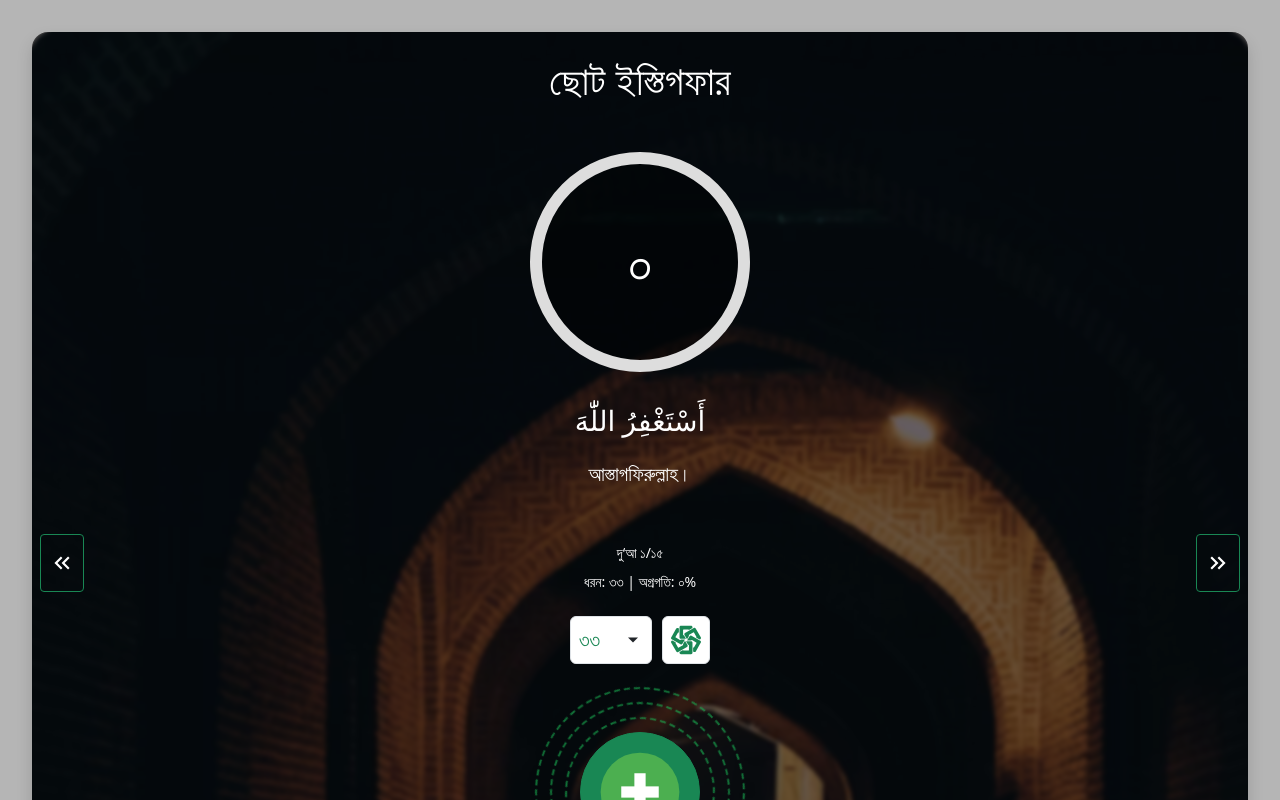
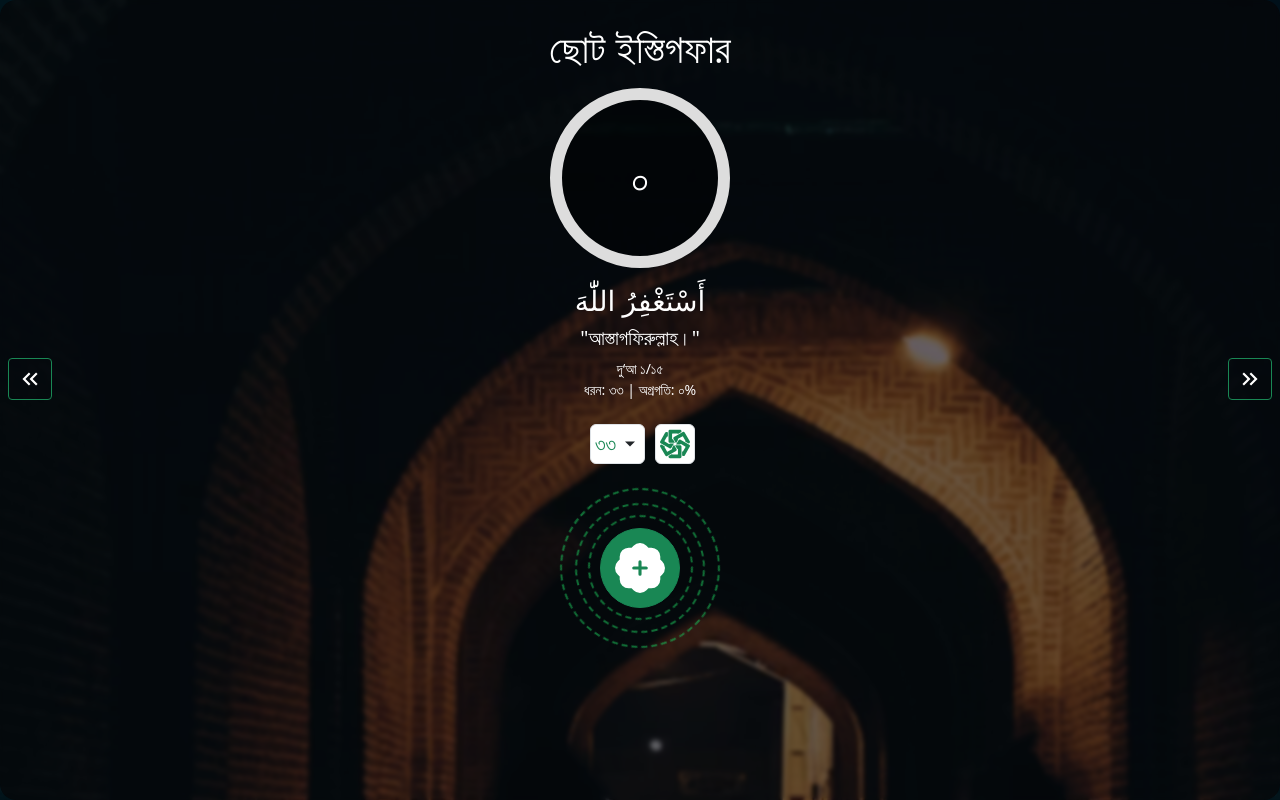
Before and after one commit to rakibhosain2302/Ziker-App, a React (Vite) app: page / in a window 1280 px wide. Shown: the top 800 px of the page. Built offline with nearby package versions, Linux system fonts and the light colour scheme.

Commit message:
Updated Resposive UI

```diff
--- a/src/App.css
+++ b/src/App.css
@@ -1,7 +1,5 @@
 #root {
   margin: 0 auto;
-  padding: 2rem;
-  background-color: rgba(0, 0, 0, 0.29);
 }
 
 .logo {
@@ -78,7 +76,7 @@
 
 .orbit-wrapper {
   position: relative;
-  width: 160px;
+  /* width: 160px; */
   height: 160px;
   display: flex;
   justify-content: center;
@@ -87,8 +85,9 @@
 
 /* Main button */
 .main-btn {
-  width: 120px;
-  height: 120px;
+  width: 80px;
+  height: 80px;
+  padding: 0;
   z-index: 5;
 }
 
@@ -101,20 +100,21 @@
 }
 
 .orbit-1 {
-  width: 150px;
-  height: 150px;
+  width: 105px;
+  height: 105px;
+  animation-duration: 8s;
 }
 
 .orbit-2 {
-  width: 180px;
-  height: 180px;
-  animation-duration: 10s;
+  width: 130px;
+  height: 130px;
+  animation-duration: 12s;
 }
 
 .orbit-3 {
-  width: 210px;
-  height: 210px;
-  animation-duration: 14s;
+  width: 160px;
+  height: 160px;
+  animation-duration: 15s;
 }
 
 /* Rotation animation */
@@ -136,3 +136,24 @@ backdrop-filter: blur(2.2px);
 -webkit-backdrop-filter: blur(2.2px);
 border: 1px solid rgba(255, 255, 255, 0.01);
 }
+
+.bg-image {
+  width: 100%;
+  height: 100vh;
+}
+
+/* 📱 Mobile */
+@media (max-width: 576px) {
+  .bg-image {
+    height: 100vh;
+    margin: 0 auto;
+  }
+}
+
+/* 📱 Tablet */
+@media (max-width: 768px) {
+  .bg-image {
+    height: 100vh;
+    margin: 0 auto;
+  }
+}
--- a/src/Components/ButtonsPanel.jsx
+++ b/src/Components/ButtonsPanel.jsx
@@ -1,9 +1,10 @@
 import React from "react";
-import { FcPlus } from "react-icons/fc";
+import { BsPatchPlusFill } from "react-icons/bs";
+
 
 const ButtonsPanel = ({ handleIncrement }) => {
   return (
-    <div className="mt-5 d-flex justify-content-center mb-5">
+    <div className="mt-4 d-flex justify-content-center mb-5">
       <div className="orbit-wrapper" onClick={handleIncrement} style={{ cursor: "pointer" }}>
         {/* rotating rings */}
         <span className="orbit orbit-1"></span>
@@ -14,7 +15,7 @@ const ButtonsPanel = ({ handleIncrement }) => {
         <button
           className="btn btn-success rounded-circle main-btn"
         >
-          <FcPlus size={90} />
+          <BsPatchPlusFill size={50} />
         </button>
       </div>
     </div>
--- a/src/Components/CounterCircle.jsx
+++ b/src/Components/CounterCircle.jsx
@@ -1,6 +1,6 @@
 import React from "react";
 
-const CounterCircle = ({ count, progress, mode, size = 250 }) => {
+const CounterCircle = ({ count, progress, mode, size = 200 }) => {
   const STROKE = 12;
   const RADIUS = (size - STROKE) / 2;
   const CIRCUMFERENCE = 2 * Math.PI * RADIUS;
@@ -19,7 +19,7 @@ const CounterCircle = ({ count, progress, mode, size = 250 }) => {
 
   return (
     <div
-      className="position-relative rounded-circle mx-auto my-4"
+      className="position-relative rounded-circle mx-auto"
       style={{ width: size, height: size, background: "rgba(0, 0, 0, 0.42)" }}
     >
       <svg width={size} height={size}>
@@ -50,7 +50,7 @@ const CounterCircle = ({ count, progress, mode, size = 250 }) => {
 
       <h1
         className="position-absolute top-50 start-50 translate-middle text-white"
-        style={{ pointerEvents: "none", fontWeight: "bold", fontSize: "3.5rem" }}
+        style={{ pointerEvents: "none", fontWeight: "bold", fontSize: "2.5rem" }}
       >
         {banglaText(count)}
       </h1>
--- a/src/Components/DouaSlider.jsx
+++ b/src/Components/DouaSlider.jsx
@@ -23,12 +23,12 @@ const DouaSlider = ({
   };
 
   return (
-    <div className="my-3 text-center p-2">
+    <div className="my-2 text-center p-2">
       <h3 className="text-white">{currentDoua.arabic}</h3>
-      <h5 className="text-white mt-4">{currentDoua.bangla}</h5>
+      <h5 className="text-white mt-1">"{currentDoua.bangla}"</h5>
 
       {/* Arrow Buttons */}
-      <div className="d-flex justify-content-center justify-content-between mt-5">
+      <div className="d-flex justify-content-center justify-content-between">
         <button
           className="btn btn-outline-success text-white btn-sm"
           onClick={prevDoua}
@@ -37,11 +37,11 @@ const DouaSlider = ({
           <FaArrowLeft size={26} />
         </button>
         <div>
-          <small className="d-block mt-2 text-white">
+          <small className="d-block text-white">
             দু‘আ {toBanglaNumber(index + 1)}/{toBanglaNumber(total)}
           </small>
 
-          <small className="text-white mt-2 d-block">
+          <small className="text-white d-block">
             ধরন: {mode === "infinity" ? "অসীম" : toBanglaNumber(mode)} |
             অগ্রগতি: {toBanglaNumber(progress.toFixed(0))}%
           </small>
--- a/src/Components/ModeSelector.jsx
+++ b/src/Components/ModeSelector.jsx
@@ -11,7 +11,7 @@ const ModeSelector = ({ mode, onChange, changeBg }) => {
   const options = [
     { value: 33, label: "৩৩" },
     { value: 99, label: "৯৯" },
-    { value: "infinity", label: <TiInfinityOutline size={28} /> }, // শুধু ∞ icon বড়
+    { value: "infinity", label: <TiInfinityOutline size={20} /> }, // শুধু ∞ icon বড়
   ];
 
   // Click outside to close dropdown
@@ -40,14 +40,14 @@ const ModeSelector = ({ mode, onChange, changeBg }) => {
     <div
       className="d-flex align-items-center justify-content-between my-3"
       ref={dropdownRef}
-      style={{ width: "140px", margin: "0 auto", gap: "10px" }}
+      style={{ width: "100px", margin: "0 auto", gap: "10px" }}
     >
       {/* Dropdown */}
-      <div className="position-relative" style={{ flex: 1 }}>
+      <div className="position-relative" style={{  }}>
         {/* Selected item */}
         <div
-          className="border rounded p-2 d-flex bg-white justify-content-between align-items-center"
-          style={{ cursor: "pointer" }}
+          className="border rounded p-1 d-flex bg-white justify-content-between align-items-center"
+          style={{ cursor: "pointer", width: "55px"}}
           onClick={() => setOpen(!open)}
         >
           <span className="text-success fs-5 btn-sm fw-bold">{selectedLabel}</span>
@@ -57,8 +57,8 @@ const ModeSelector = ({ mode, onChange, changeBg }) => {
         {/* Options */}
         {open && (
           <div
-            className="position-absolute w-100 border rounded mt-1 bg-white"
-            style={{ zIndex: 100 }}
+            className="position-absolute border rounded mt-1 bg-white"
+            style={{ zIndex: 100, width: "55px" }}
           >
             {options.map((opt) => (
               <div
@@ -76,7 +76,7 @@ const ModeSelector = ({ mode, onChange, changeBg }) => {
 
       {/* Change BG Button */}
       <span
-        className="border p-2 rounded bg-white btn-sm text-success"
+        className="border p-1 rounded bg-white btn-sm text-success"
         onClick={changeBg}
         style={{ whiteSpace: "nowrap", cursor: "pointer"}}
       >
--- a/src/page/TasbihCounter.jsx
+++ b/src/page/TasbihCounter.jsx
@@ -14,6 +14,7 @@ const TasbihCounter = () => {
   const [bgIndex, setBgIndex] = useState(0);
   const [douaIndex, setDouaIndex] = useState(0);
   const [progress, setProgress] = useState(0);
+  const size = 180;
 
   const RADIUS = 70;
   const CIRCUMFERENCE = 2 * Math.PI * RADIUS;
@@ -72,16 +73,19 @@ const TasbihCounter = () => {
 
   const handleModeChange = (value) => {
     setMode(value);
+    setCount(0);
     setProgress(0);
   };
 
   const prevDoua = () => {
     setDouaIndex((prev) => (prev - 1 + DOUA_LIST.length) % DOUA_LIST.length);
+    setCount(0);
     setProgress(0);
   };
 
   const nextDoua = () => {
     setDouaIndex((prev) => (prev + 1) % DOUA_LIST.length);
+    setCount(0);
     setProgress(0);
   };
 
@@ -93,18 +97,15 @@ const TasbihCounter = () => {
   const progressColor = "#198754";
 
   return (
-    <div className="row">
-      <div className="tasbih-bg align-items-center min-vh-100">
-        <div
+    <div className="min-vh-100 d-flex justify-content-center align-items-center">
+      <div className="position-relative w-100">
+        <div className="bg-image"
           style={{
             backgroundImage: `url(${BG_IMAGES[bgIndex]})`,
             backgroundSize: "cover",
             backgroundPosition: "center",
             backgroundRepeat: "no-repeat",
             objectFit: "contain",
-            width: "100%",
-            height: "100%",
-            borderRadius: "20px",
             transition: "background 0.5s ease-in-out",
           }}
         >
@@ -112,7 +113,7 @@ const TasbihCounter = () => {
             className="shadow h-100 border-0 image-overlay"
           >
             <div className="card-body text-center">
-              <h2 className="fw-bold mb-3 text-white fs-1 p-4">
+              <h2 className="fw-bold mb-3 text-white fs-1 pt-4">
                 {currentDoua.title}
               </h2>
 
@@ -122,7 +123,7 @@ const TasbihCounter = () => {
                 progress={progress}
                 mode={mode}
                 color={progressColor}
-                size={220}
+                size={size}
               />
 
               {/* Doua Slider */}
```
